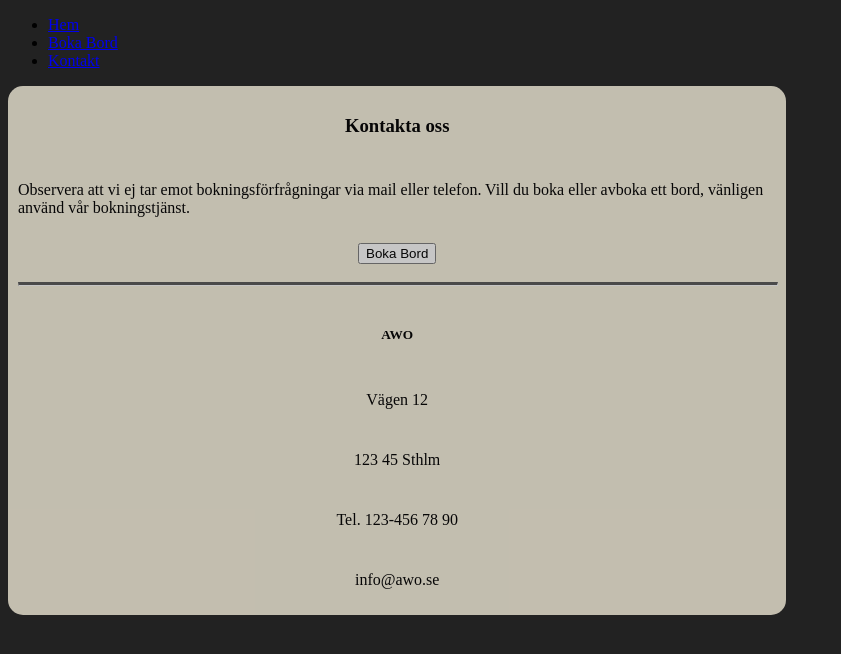
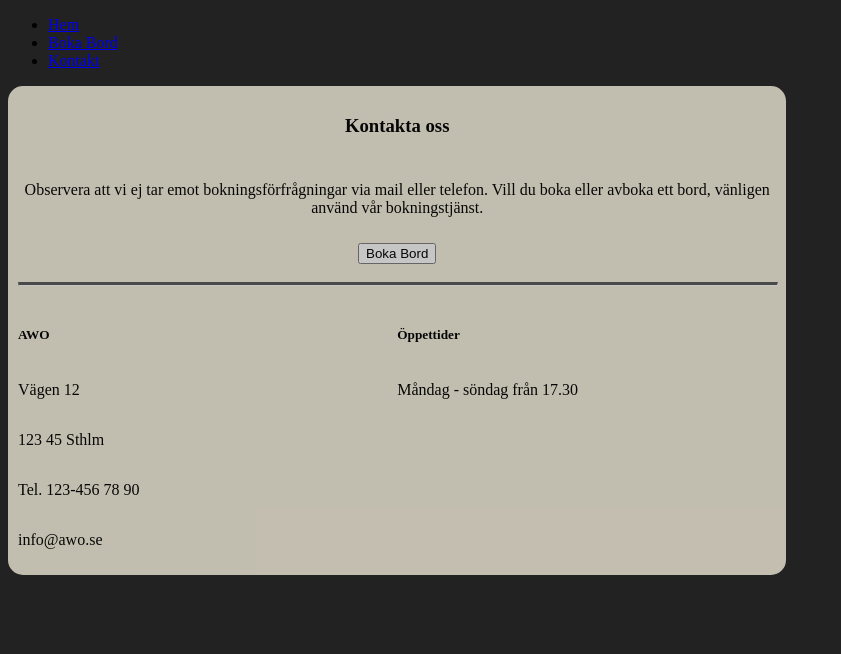
Before and after one commit to wilmawiker/therestaurant-assignment, a React (Vite) app in the folder fed22s-therestaurant/: page /contact in a window 1280 px wide. Shown: the top 654 px of the page, without its empty margins (0-841 px from the left). Built offline with nearby package versions, Linux system fonts and the light colour scheme.

Commit message:
contact info basics finished

```diff
--- /dev/null
+++ b/fed22s-therestaurant/src/components/styled/StyledP.tsx
@@ -0,0 +1,5 @@
+import styled from "styled-components";
+
+export const StyledP = styled.p`
+  text-align: center;
+`;
--- a/fed22s-therestaurant/src/components/styled/Wrappers.tsx
+++ b/fed22s-therestaurant/src/components/styled/Wrappers.tsx
@@ -12,3 +12,17 @@ export const Wrapper = styled.div`
   border-radius: 15px;
   padding: 10px;
 `;
+
+export const ContactWrapper = styled.div`
+  display: flex;
+  flex-direction: row;
+  justify-content: center;
+  width: 100%;
+`;
+
+export const InfoWrapper = styled.div`
+  display: flex;
+  flex-direction: column;
+  justify-content: flex-start;
+  width: 100%;
+`;
--- a/fed22s-therestaurant/src/views/ContactPage.tsx
+++ b/fed22s-therestaurant/src/views/ContactPage.tsx
@@ -1,8 +1,13 @@
 import { Link } from "react-router-dom";
 import { Footer } from "../components/Footer";
 import { Header } from "../components/Header";
-import { Wrapper } from "../components/styled/Wrappers";
+import {
+  InfoWrapper,
+  ContactWrapper,
+  Wrapper,
+} from "../components/styled/Wrappers";
 import { Hr } from "../components/styled/Hr";
+import { StyledP } from "../components/styled/StyledP";
 
 const ContactPage = () => {
   return (
@@ -10,20 +15,28 @@ const ContactPage = () => {
       <Header></Header>
       <Wrapper>
         <h3>Kontakta oss</h3>
-        <p>
+        <StyledP>
           Observera att vi ej tar emot bokningsförfrågningar via mail eller
           telefon. Vill du boka eller avboka ett bord, vänligen använd vår
           bokningstjänst.
-        </p>
+        </StyledP>
         <Link to="/book">
           <button>Boka Bord</button>
         </Link>
         <Hr></Hr>
-        <h5>AWO</h5>
-        <p>Vägen 12</p>
-        <p>123 45 Sthlm</p>
-        <p>Tel. 123-456 78 90</p>
-        <p>info@awo.se</p>
+        <ContactWrapper>
+          <InfoWrapper>
+            <h5>AWO</h5>
+            <p>Vägen 12</p>
+            <p>123 45 Sthlm</p>
+            <p>Tel. 123-456 78 90</p>
+            <p>info@awo.se</p>
+          </InfoWrapper>
+          <InfoWrapper>
+            <h5>Öppettider</h5>
+            <p>Måndag - söndag från 17.30</p>
+          </InfoWrapper>
+        </ContactWrapper>
       </Wrapper>
       <Footer></Footer>
     </>
```
